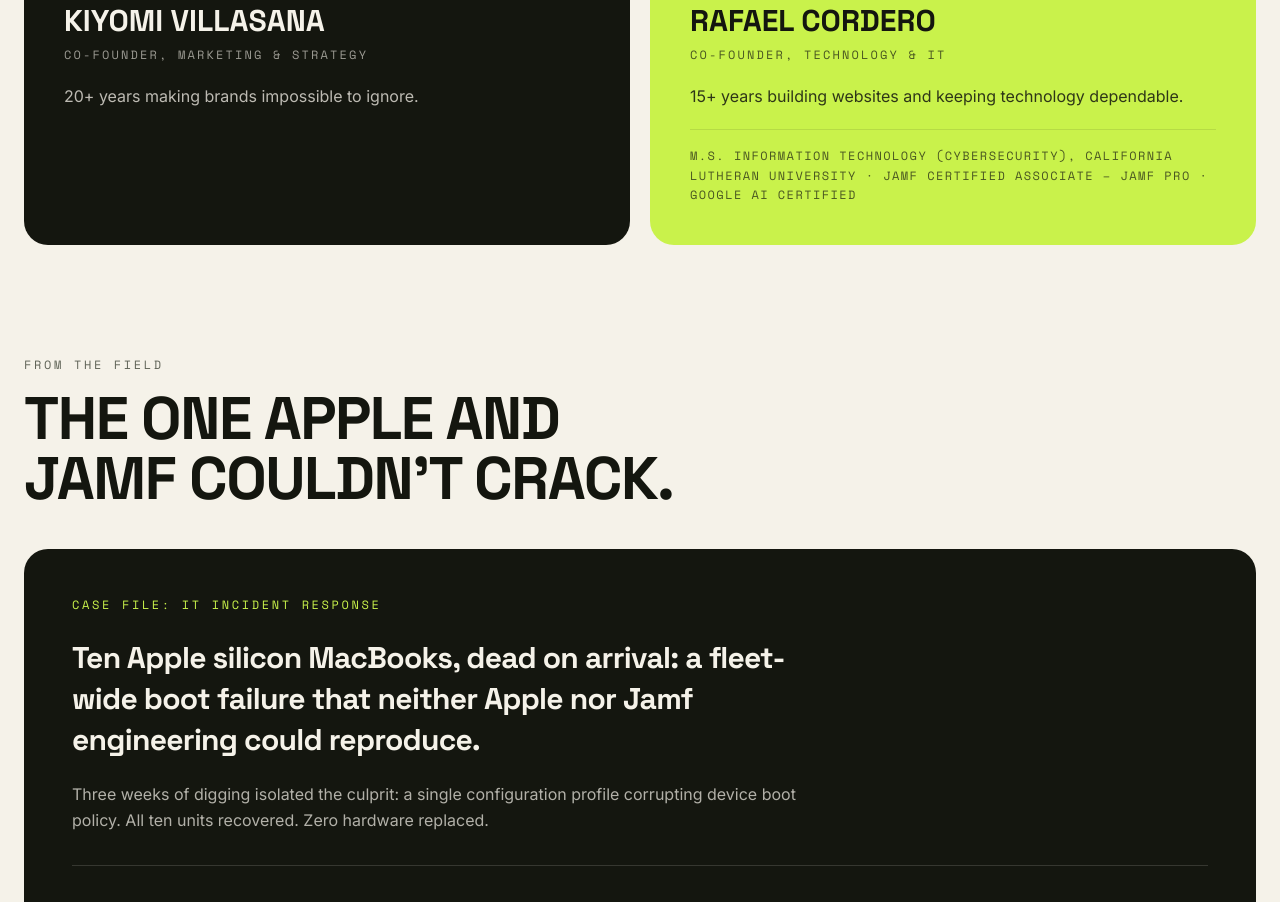
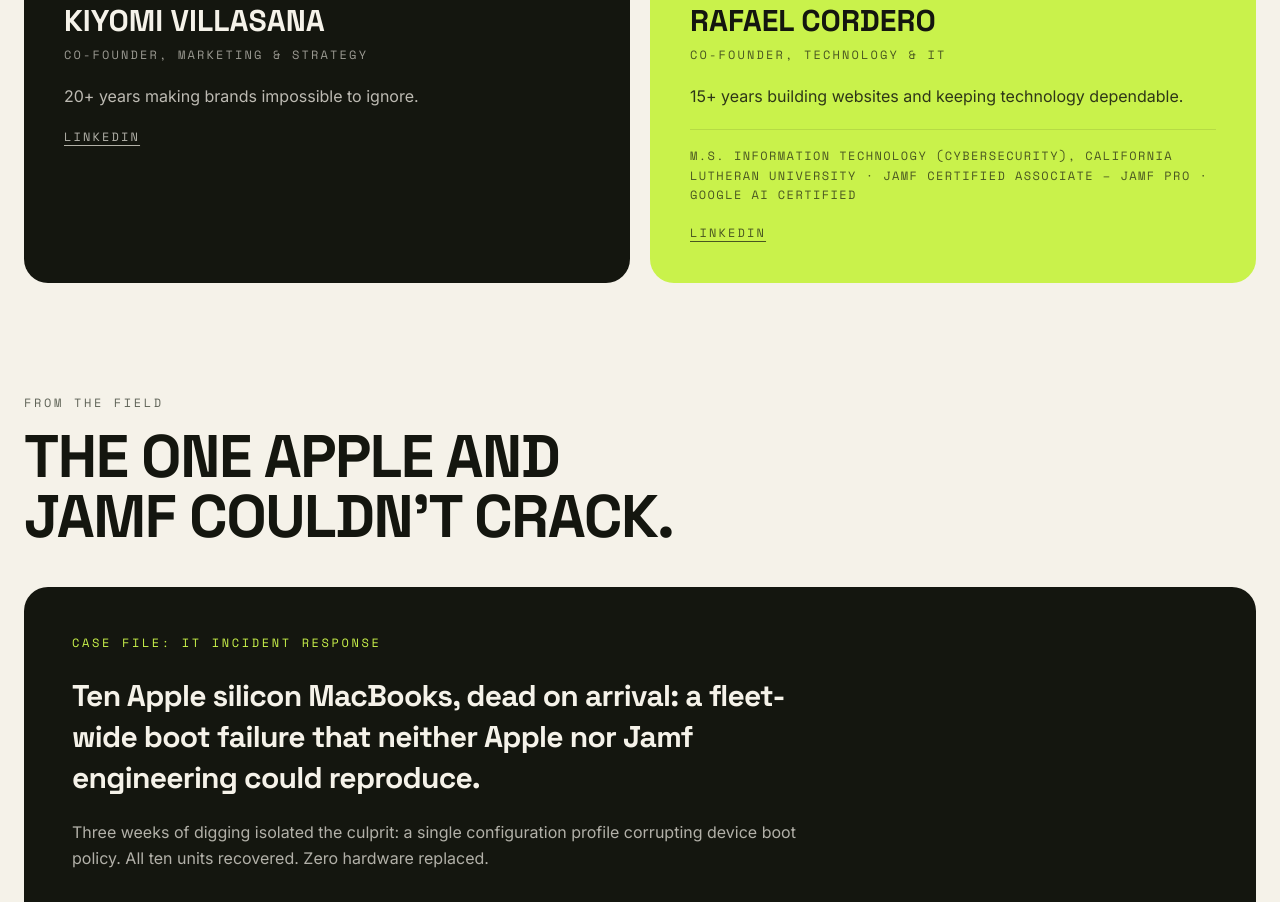
Before and after one commit to contentcreadorapp-spec/AdiT, a Next.js app: page /about in a window 1280 px wide. Shown: the part 1860-2762 px from the top of the page. Built offline with nearby package versions, Linux system fonts and the light colour scheme.

Commit message:
Repositioning: IT services and marketing agency, Rafael Cordero

```diff
--- a/app/about/page.tsx
+++ b/app/about/page.tsx
@@ -105,6 +105,14 @@ export default function AboutPage() {
                 <p className="mt-5 leading-relaxed text-paper/75">
                   20+ years making brands impossible to ignore.
                 </p>
+                <a
+                  href="https://www.linkedin.com/in/kiyomiv/"
+                  target="_blank"
+                  rel="noopener"
+                  className="mt-5 inline-block font-mono text-xs tracking-[0.18em] text-paper/70 uppercase underline underline-offset-4 transition-colors hover:text-signal"
+                >
+                  LinkedIn
+                </a>
               </div>
             </div>
           </Reveal>
@@ -131,6 +139,14 @@ export default function AboutPage() {
                   M.S. Information Technology (Cybersecurity), California Lutheran
                   University · Jamf Certified Associate – Jamf Pro · Google AI certified
                 </p>
+                <a
+                  href="https://www.linkedin.com/in/rafael-cordero"
+                  target="_blank"
+                  rel="noopener"
+                  className="mt-5 inline-block font-mono text-xs tracking-[0.18em] uppercase underline underline-offset-4 opacity-70 transition-opacity hover:opacity-100"
+                >
+                  LinkedIn
+                </a>
               </div>
             </div>
           </Reveal>
```
